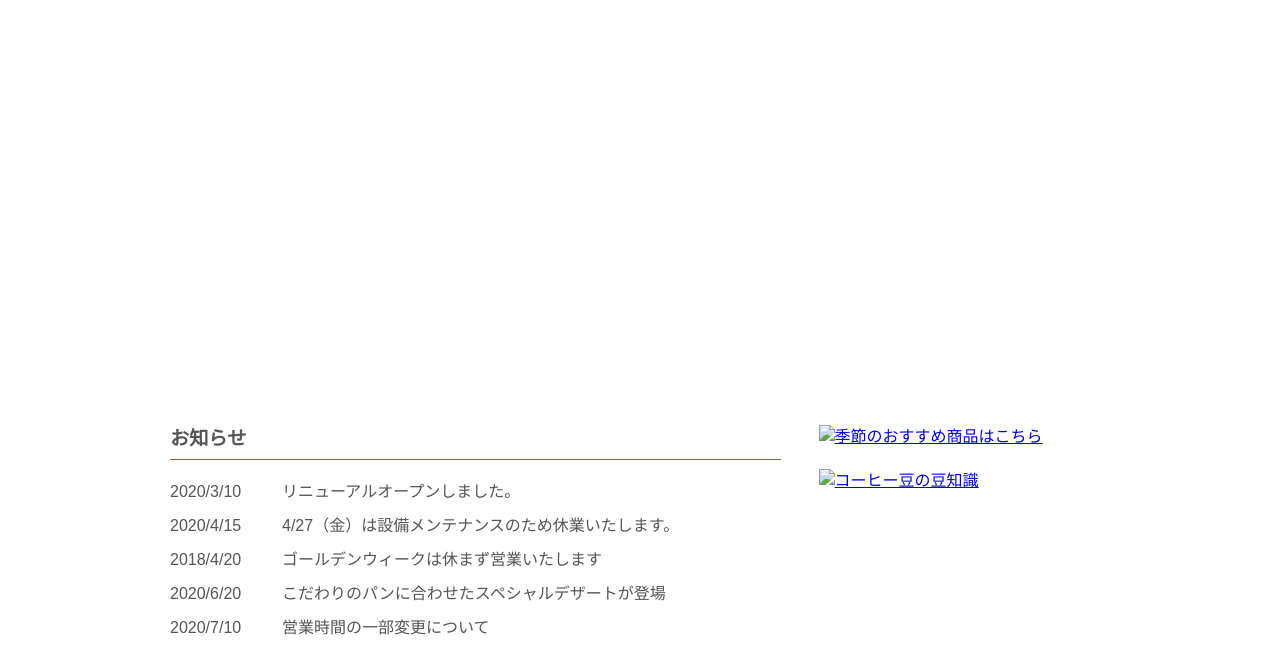
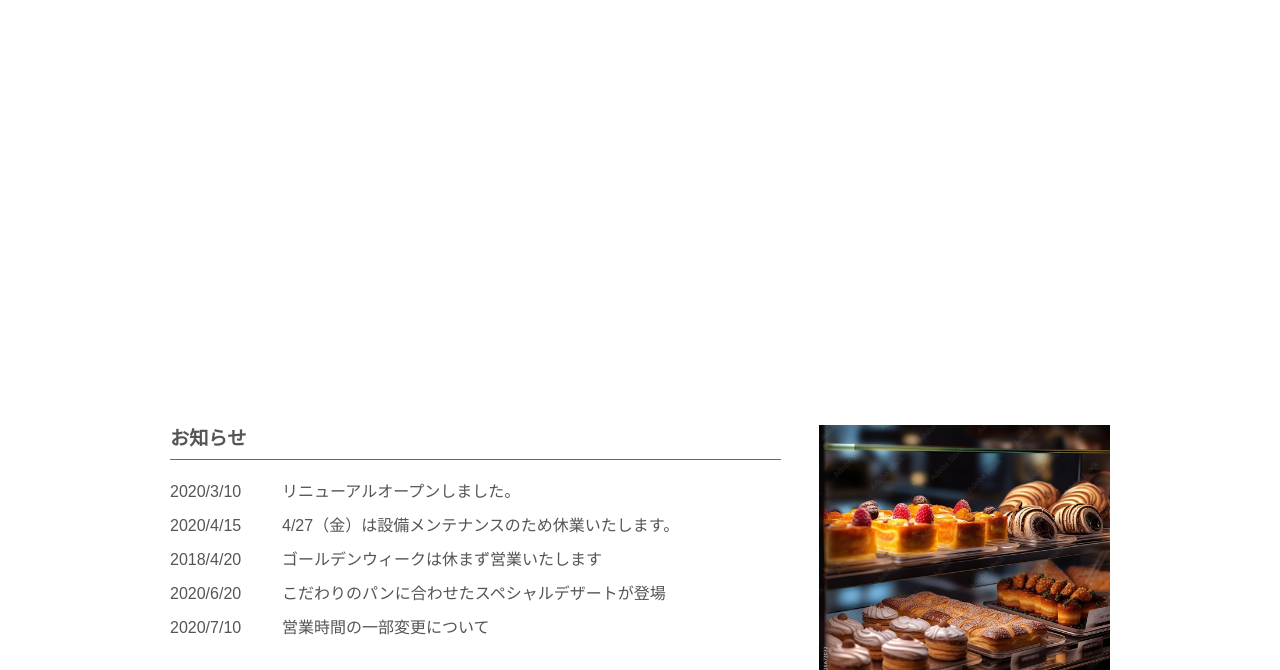
Before and after one commit to Lona6767/cafe-sample, a plain HTML site: page index.html in a window 1280 px wide. Shown: the part 130-800 px from the top of the page. Drawn offline with Linux system fonts and the light colour scheme.

Commit message:
Update index.html

```diff
--- a/index.html
+++ b/index.html
@@ -60,12 +60,12 @@
       <ul>
         <li>
           <a href="#">
-            <img src="images/banner01.png" alt="季節のおすすめ商品はこちら">
+            <img src="images/banner01.jpeg" alt="季節のおすすめ商品はこちら">
           </a>
         </li>
         <li>
           <a href="#">
-            <img src="images/banner02.png" alt="コーヒー豆の豆知識">
+            <img src="images/banner02.jpeg" alt="コーヒー豆の豆知識">
           </a>
         </li>
       </ul>
```
